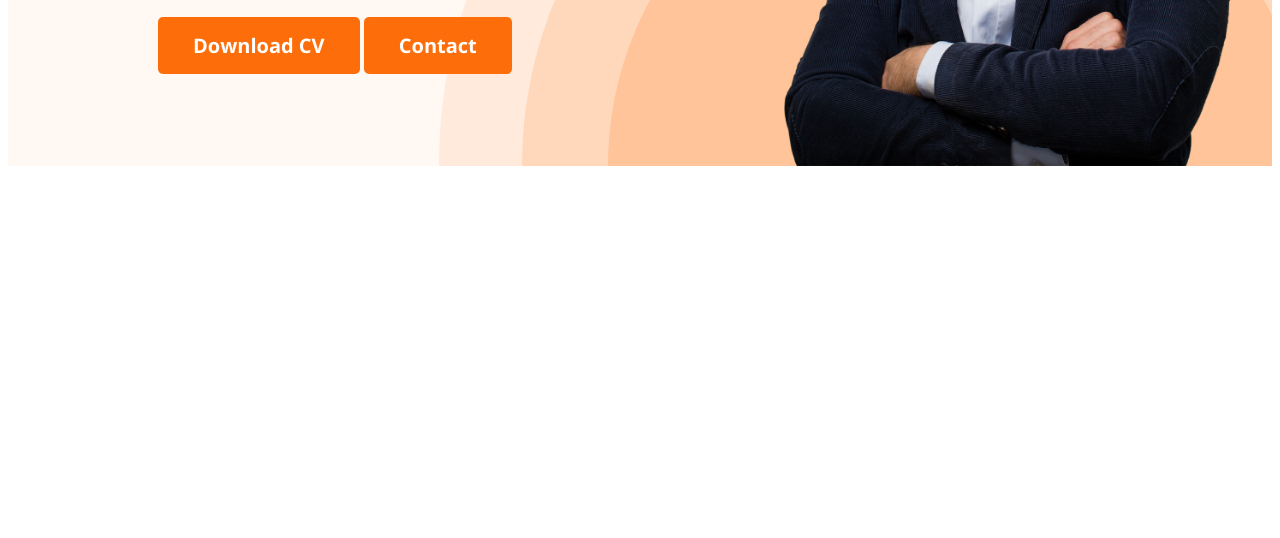
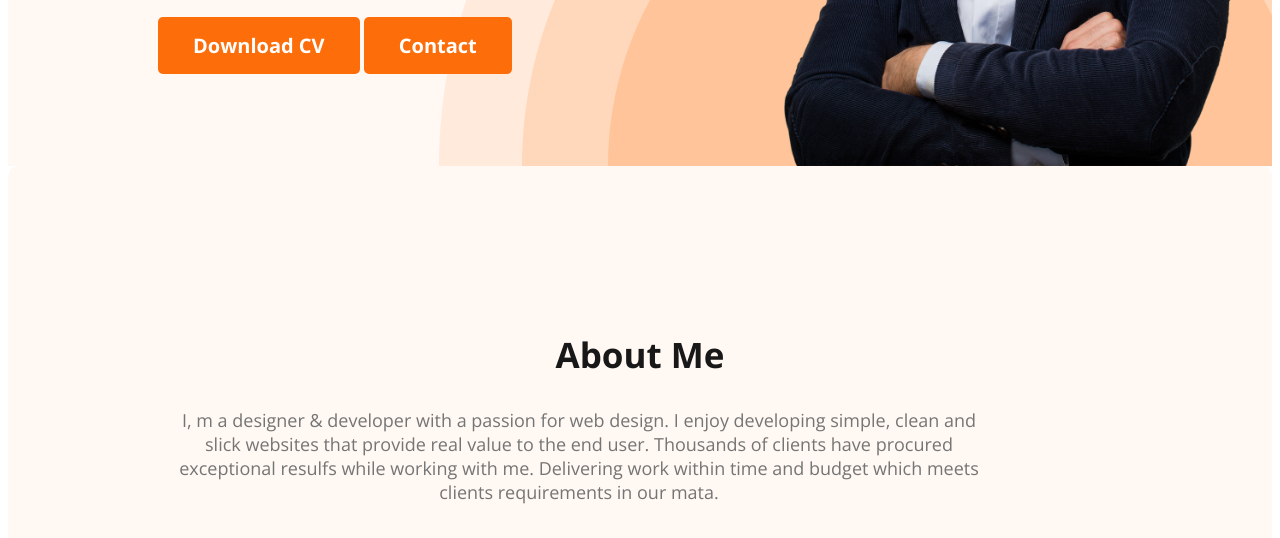
Before and after one commit to shakurShirajul/web-dev-portfolio, a plain HTML site: page index.html in a window 1280 px wide. Shown: the part 602-1140 px from the top of the page. Before the commit the page ends 800 px from the top, so only its background shows below. Drawn offline with nearby package versions, Linux system fonts and the light colour scheme.

Commit message:
doing about section

```diff
--- a/index.html
+++ b/index.html
@@ -27,5 +27,13 @@
             <img src="images/hardy.png" alt="">
         </div>
     </header>
+    <main>
+        <section class="about">
+            <h3 class="section-title">About Me</h3>
+            <p class="section-description">
+                I, m a designer & developer with a passion for web design. I enjoy developing simple, clean and slick websites that provide real value to the end user. Thousands of clients have procured exceptional resulfs while working with me. Delivering work within time and budget which meets clients requirements in our mata.
+            </p>
+        </section>
+    </main>
 </body>
 </html>
--- a/styles/style.css
+++ b/styles/style.css
@@ -17,6 +17,20 @@
     font-size: 20px;
     font-weight: 700;
     padding: 15px 35px;
+}
+.section-title {
+    color: #181818;
+    text-align: center;
+    font-size: 35px;
+    font-weight: 700;
+    margin-bottom: 30px;
+}
+.section-description {
+    color: #757575;
+    text-align: center;
+    font-size: 18px;
+    font-weight: 400;
+    max-width: 830px;
 }
 
 /* nav related style */
@@ -61,9 +75,11 @@ header {
     align-items: center;
     justify-content: space-between;
 }
-.banner-content{
+
+.banner-content {
     max-width: 500px;
 }
+
 .banner>img {
     width: 500px;
 }
@@ -91,3 +107,19 @@ header {
 }
 
 /* main section */
+
+
+
+/* about section style */
+
+
+
+
+.about {
+    padding: 130px 156px;
+    border-radius: 10px;
+    background: #FFF8F3;
+    max-width: 1140px;
+    max-height: 550px;
+    margin-top: 130px 0;
+}
```
